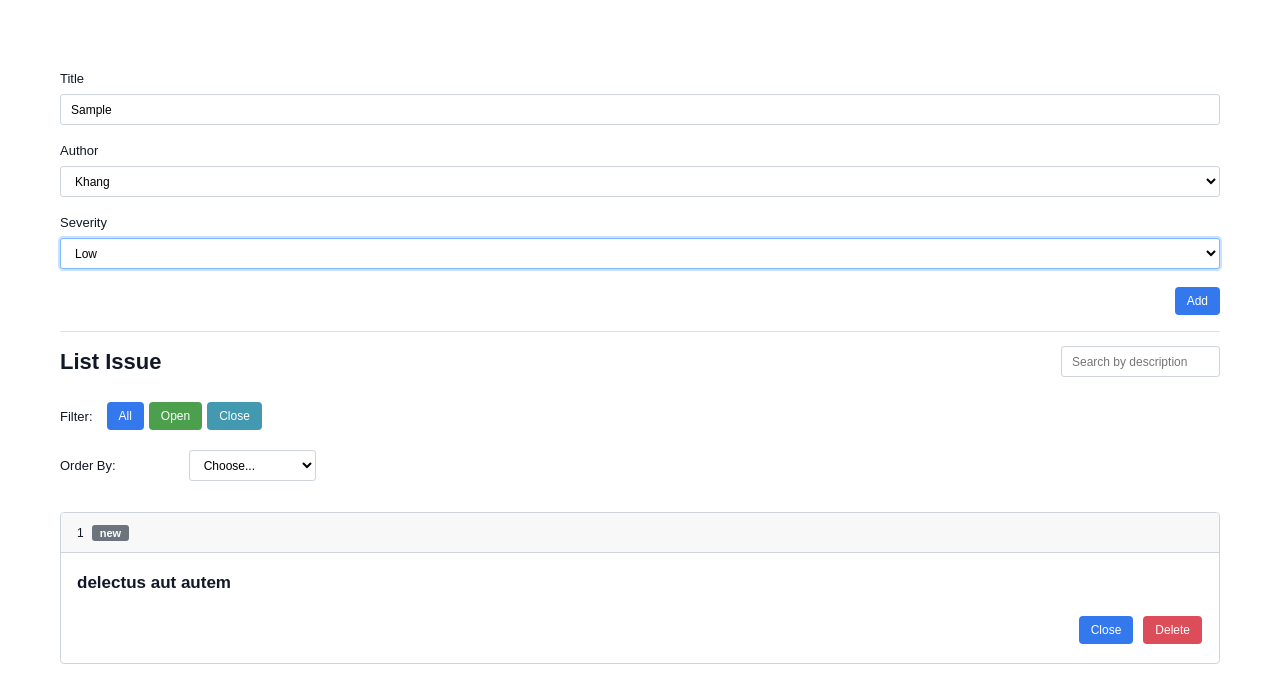
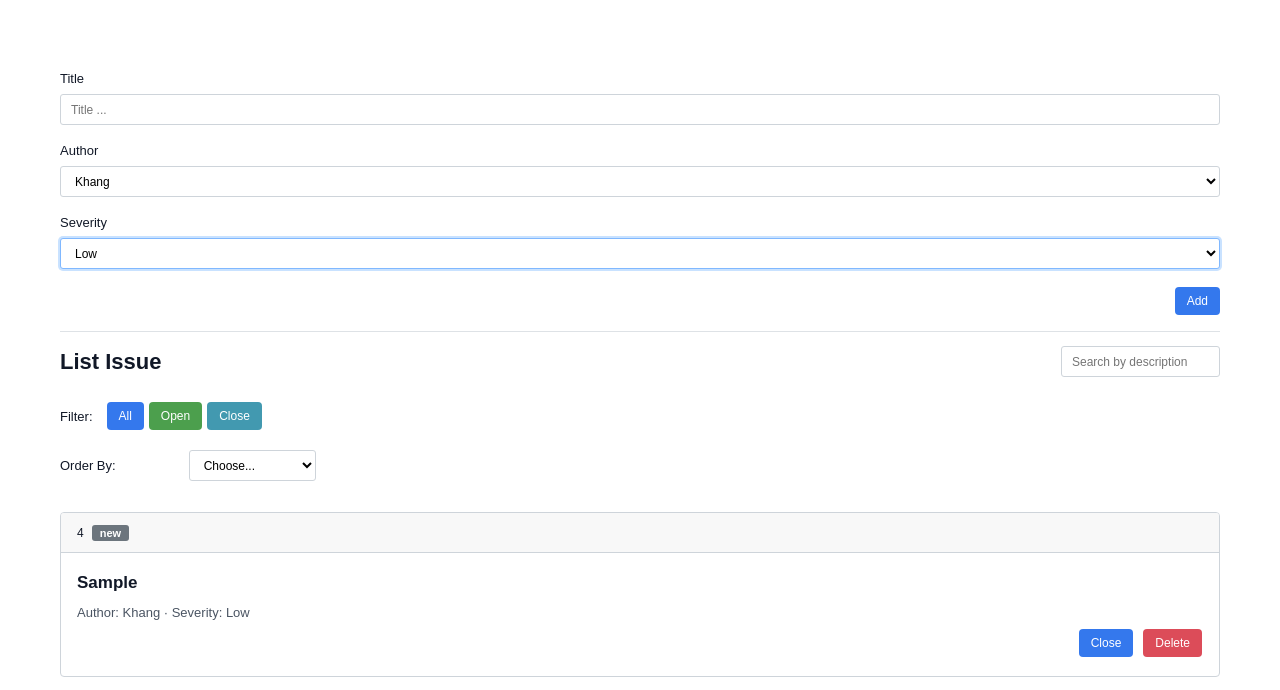
Before and after one commit to Khang151603/Issue-Tracker, a plain HTML site: page index.html in a window 1280 px wide. Both pictures are taken after typing "Sample" into the empty fields and a click on the button "Add". Shown: the part 77-767 px from the top of the page. Drawn offline with Linux system fonts and the light colour scheme.

Commit message:
feat: add and display todos with mock data

```diff
--- a/styles.css
+++ b/css/styles.css
@@ -149,6 +149,8 @@ h2 {
 }
 
 .issue-list {
+  display: grid;
+  gap: 16px;
   margin-top: 31px;
 }
 
@@ -187,6 +189,13 @@ h2 {
 h3 {
   margin: 0;
   font-size: 17px;
+  overflow-wrap: anywhere;
+}
+
+.issue-meta {
+  margin: 12px 0 8px;
+  color: #4b5563;
+  font-size: 13px;
 }
 
 .issue-actions {
--- a/index.html
+++ b/index.html
@@ -5,7 +5,8 @@
     <meta name="viewport" content="width=device-width, initial-scale=1.0" />
     <meta name="description" content="Issue tracker interface mockup." />
     <title>Issue Tracker</title>
-    <link rel="stylesheet" href="styles.css" />
+    <link rel="stylesheet" href="css/styles.css" />
+    <script src="js/app.js" defer></script>
   </head>
   <body>
     <main class="page">
@@ -14,15 +15,15 @@
       </header>
 
       <section aria-label="Create issue" class="create-section">
-        <form class="issue-form">
+        <form id="todo-form" class="issue-form">
           <label class="form-field">
             <span>Title</span>
-            <input type="text" placeholder="Title ..." class="form-input" />
+            <input id="todo-title" name="title" type="text" placeholder="Title ..." class="form-input" required />
           </label>
 
           <label class="form-field">
             <span>Author</span>
-            <select class="form-input">
+            <select id="todo-author" name="author" class="form-input">
               <option>Khang</option>
               <option>Ronaldo</option>
               <option>Messi</option>
@@ -31,7 +32,7 @@
 
           <label class="form-field">
             <span>Severity</span>
-            <select class="form-input severity-input">
+            <select id="todo-severity" name="severity" class="form-input severity-input">
               <option>Low</option>
               <option>Medium</option>
               <option>High</option>
@@ -39,7 +40,7 @@
           </label>
 
           <div class="add-wrapper">
-            <button type="button" class="button add-button">Add</button>
+            <button id="add-button" type="submit" class="button add-button">Add</button>
           </div>
         </form>
       </section>
@@ -71,20 +72,8 @@
           </select>
         </label>
 
-        <div class="issue-list">
-          <article class="issue-card">
-            <div class="issue-card-header">
-              <span>1</span><span class="status-badge">new</span>
-            </div>
-            <div class="issue-card-body">
-              <h3>delectus aut autem</h3>
-              <div class="issue-actions">
-                <button type="button" class="button close-button">Close</button>
-                <button type="button" class="button delete-button">Delete</button>
-              </div>
-            </div>
-          </article>
-        </div>
+        <div id="todo-list" class="issue-list" aria-live="polite"></div>
+
       </section>
     </main>
   </body>
--- /dev/null
+++ b/js/app.js
@@ -0,0 +1,60 @@
+const dataIssues = [
+  { id: 1, title: "Fix login form", author: "Khang", severity: "High", status: "new" },
+  { id: 2, title: "Update homepage layout", author: "Ronaldo", severity: "Medium", status: "new" },
+  { id: 3, title: "Check button labels", author: "Messi", severity: "Low", status: "new" },
+];
+
+let nextIssueId = 4;
+
+const addForm = document.getElementById("todo-form");
+const issueTitleInput = document.getElementById("todo-title");
+const issueAuthorSelect = document.getElementById("todo-author");
+const issueSeveritySelect = document.getElementById("todo-severity");
+const issuesList = document.getElementById("todo-list");
+
+function renderData() {
+  issuesList.innerHTML = "";
+  dataIssues.forEach(function (issue) {
+    issuesList.innerHTML += `
+      <article class="issue-card">
+        <div class="issue-card-header">
+          <span class="issue-id">${issue.id}</span>
+          <span class="status-badge">${issue.status}</span>
+        </div>
+        <div class="issue-card-body">
+          <h3 class="issue-title">${issue.title}</h3>
+          <p class="issue-meta">
+            Author: <span class="issue-author">${issue.author}</span>
+            · Severity: <span class="issue-severity">${issue.severity}</span>
+          </p>
+          <div class="issue-actions">
+            <button type="button" class="button close-button">${issue.status === "new" ? "Close" : "Open"}</button>
+            <button type="button" class="button delete-button">Delete</button>
+          </div>
+        </div>
+      </article>
+    `;
+  });
+}
+
+function addTodo(event) {
+  event.preventDefault();
+
+  dataIssues.unshift({
+    id: nextIssueId,
+    title: issueTitleInput.value,
+    author: issueAuthorSelect.value,
+    severity: issueSeveritySelect.value,
+    status: "new",
+  });
+
+  nextIssueId = nextIssueId + 1;
+  renderData();
+  issueTitleInput.value = "";
+  issueAuthorSelect.selectedIndex = 0;
+  issueSeveritySelect.selectedIndex = 0;
+}
+
+addForm.addEventListener("submit", addTodo);
+
+renderData();
```
Also changed, not shown: 1 other file.
